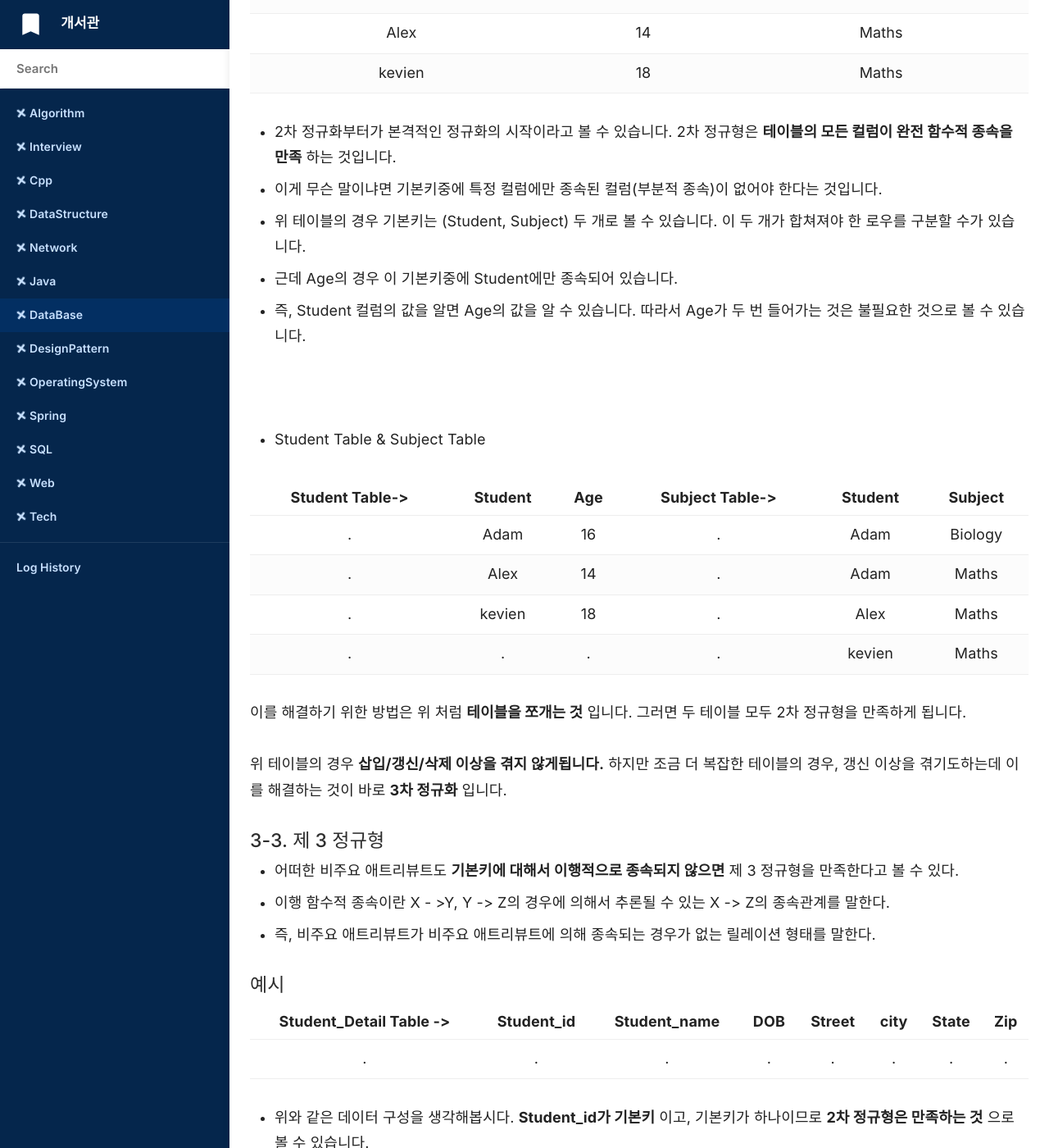
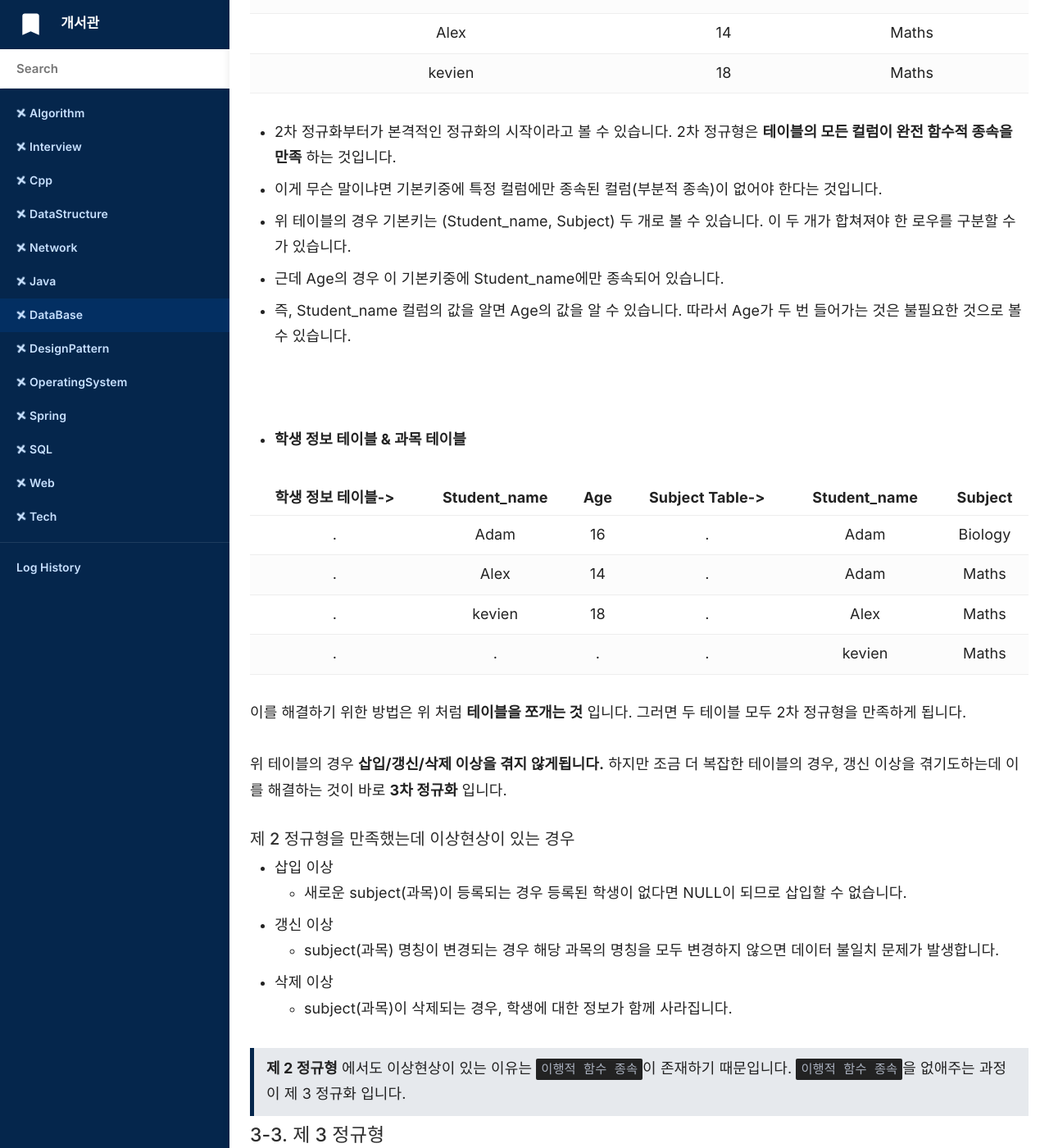
Before and after one commit to doorisopen/record, a Jekyll site: the page built from _docs/Database/2020-07-05-database-normalization.md, in a window 1280 px wide and 1400 px high, scrolled down 3223 px. Shown: the whole window at 82% size. Built offline with Jekyll 4.4.1, drawn with Linux system fonts in a browser that asks for light colours; nearby versions of some CDN libraries; some web fonts are replaced; comment, search, counter and statistics services are not loaded; some of the changed text lies outside the part shown.

Commit message:
[Update] 2020-11-12 DataBase normalization

```diff
--- a/_docs/Database/2020-07-05-database-normalization.md
+++ b/_docs/Database/2020-07-05-database-normalization.md
@@ -55,7 +56,7 @@ order: 1
 
 #### 예시
 
-|  Student |  Age |  Subject |
+|  Student_name |  Age |  Subject |
 |:--------:|:--------:|:--------:|
 | Adam | 16 | Biology, Maths |
 | Alex | 14 | Maths |
@@ -65,7 +66,7 @@ __제 1 정규형__ 은 각 로우마다 컬럼의 값이 1개씩만 있어야
 
 위의 경우 Adam의 Subject가 Biology와 Maths 두 개 이기 때문에 1차 정규형을 만족하지 못합니다. 만약 이를 만족 시키고 싶다면 아래와 같이 한 개의 로우를 더 만들면 됩니다.
 
-|  Student |  Age |  Subject |
+|  Student_name |  Age |  Subject |
 |:--------:|:--------:|:--------:|
 | Adam | 16 | Biology  |
 | Adam | 16 | Maths |
@@ -81,7 +82,7 @@ __제 1 정규형__ 은 각 로우마다 컬럼의 값이 1개씩만 있어야
 
 #### 예시
 
-|  Student |  Age |  Subject |
+|  Student_name |  Age |  Subject |
 |:--------:|:--------:|:--------:|
 | Adam | 16 | Biology  |
 | Adam | 16 | Maths |
@@ -90,15 +91,15 @@ __제 1 정규형__ 은 각 로우마다 컬럼의 값이 1개씩만 있어야
 
 * 2차 정규화부터가 본격적인 정규화의 시작이라고 볼 수 있습니다. 2차 정규형은 __테이블의 모든 컬럼이 완전 함수적 종속을 만족__ 하는 것입니다.
 * 이게 무슨 말이냐면 기본키중에 특정 컬럼에만 종속된 컬럼(부분적 종속)이 없어야 한다는 것입니다.
-* 위 테이블의 경우 기본키는 (Student, Subject) 두 개로 볼 수 있습니다. 이 두 개가 합쳐져야 한 로우를 구분할 수가 있습니다.
-* 근데 Age의 경우 이 기본키중에 Student에만 종속되어 있습니다.
-* 즉, Student 컬럼의 값을 알면 Age의 값을 알 수 있습니다. 따라서 Age가 두 번 들어가는 것은 불필요한 것으로 볼 수 있습니다.
+* 위 테이블의 경우 기본키는 (Student_name, Subject) 두 개로 볼 수 있습니다. 이 두 개가 합쳐져야 한 로우를 구분할 수가 있습니다.
+* 근데 Age의 경우 이 기본키중에 Student_name에만 종속되어 있습니다.
+* 즉, Student_name 컬럼의 값을 알면 Age의 값을 알 수 있습니다. 따라서 Age가 두 번 들어가는 것은 불필요한 것으로 볼 수 있습니다.
 
 <br />
 
-* Student Table & Subject Table
+* __학생 정보 테이블 & 과목 테이블__
 
-| Student Table-> | Student | Age | Subject Table-> | Student | Subject |
+| 학생 정보 테이블-> | Student_name | Age | Subject Table-> | Student_name | Subject |
 |:--------:|:--------:|:--------:|:--------:|:--------:|:--------:|
 | . | Adam | 16 | . | Adam | Biology |
 | . | Alex | 14 | . | Adam | Maths |
@@ -109,15 +110,26 @@ __제 1 정규형__ 은 각 로우마다 컬럼의 값이 1개씩만 있어야
 
 위 테이블의 경우 __삽입/갱신/삭제 이상을 겪지 않게됩니다.__ 하지만 조금 더 복잡한 테이블의 경우, 갱신 이상을 겪기도하는데 이를 해결하는 것이 바로 __3차 정규화__ 입니다.
 
+##### 제 2 정규형을 만족했는데 이상현상이 있는 경우
+* 삽입 이상
+  + 새로운 subject(과목)이 등록되는 경우 등록된 학생이 없다면 NULL이 되므로 삽입할 수 없습니다.
+* 갱신 이상
+  + subject(과목) 명칭이 변경되는 경우 해당 과목의 명칭을 모두 변경하지 않으면 데이터 불일치 문제가 발생합니다.
+* 삭제 이상
+  + subject(과목)이 삭제되는 경우, 학생에 대한 정보가 함께 사라집니다.
+
+> __제 2 정규형__ 에서도 이상현상이 있는 이유는 `이행적 함수 종속`이 존재하기 때문입니다. `이행적 함수 종속`을 없애주는 과정이 제 3 정규화 입니다.
 
 #### 3-3. 제 3 정규형
-* 어떠한 비주요 애트리뷰트도 __기본키에 대해서 이행적으로 종속되지 않으면__ 제 3 정규형을 만족한다고 볼 수 있다.
-* 이행 함수적 종속이란 X - >Y, Y -> Z의 경우에 의해서 추론될 수 있는 X -> Z의 종속관계를 말한다.
-* 즉, 비주요 애트리뷰트가 비주요 애트리뷰트에 의해 종속되는 경우가 없는 릴레이션 형태를 말한다.
+* 어떠한 비주요 애트리뷰트도 __기본키에 대해서 이행적으로 종속되지 않으면__ __제 3 정규형을 만족__ 한다고 볼 수 있다.
+* __이행 함수적 종속이란__ X->Y, Y->Z의 경우에 의해서 추론될 수 있는 X->Z의 종속관계를 말한다.
+* 즉, 비주요 애트리뷰트가 비주요 애트리뷰트에 의해 __종속되는 경우가 없는 릴레이션 형태__ 를 말한다.
+
+> X->Y, Y->Z 함수적 종속관계로 인해 X->Z의 이행적 함수적 종속관계가 나타나면 [X,Y], [Y,Z] 두 릴레이션으로 분해합니다.
 
 #### 예시
 
-|Student_Detail Table ->| Student_id | Student_name | DOB | Street | city | State | Zip |
+|학생 테이블 ->| Student_id | Student_name | DOB | Street | city | State | Zip |
 |:--------:|:--------:|:--------:|:--------:|:--------:|:--------:|:--------:|:--------:|
 |.|.|.|.|.|.|.|.|
 
@@ -129,19 +141,19 @@ __제 1 정규형__ 은 각 로우마다 컬럼의 값이 1개씩만 있어야
 
 <br />
 
-* New Student_Detail Table
+* __학생 테이블__
 
 | Student_id | Student_name | DOB | Zip |
 |:--------:|:--------:|:--------:|:--------:|
 |.|.|.|.|
 
-* Address Table
+* __주소 테이블__
 
 | Zip | Street | city | State |
 |:--------:|:--------:|:--------:|:--------:|
 |.|.|.|.|
 
-3차 정규화는 2차정규화와 마찬가지로 테이블을 분리함으로써 해결할 수 있는데, 위와 같이 두 개의 테이블(New Student_Detail, Address Table)로 나눔으로써 3차 정규형을 만족할 수 있습니다.
+3차 정규화는 2차정규화와 마찬가지로 테이블을 분리함으로써 해결할 수 있는데, 위와 같이 두 개의 테이블(학생, 주소)로 나눔으로써 3차 정규형을 만족할 수 있습니다.
 
 이를 통해 데이터가 논리적인 단위(학생, 주소)로 분리될 수 있고, 데이터의 redundancy도 줄었음을 알 수 있습니다.
 
```
Also changed, not shown: other parts of _docs/Database/2020-07-05-database-normalization.md (+2 -1 lines).
